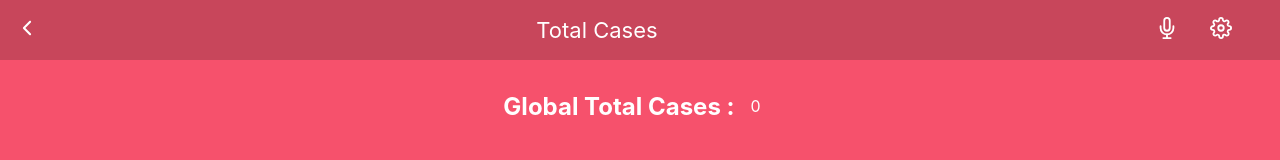
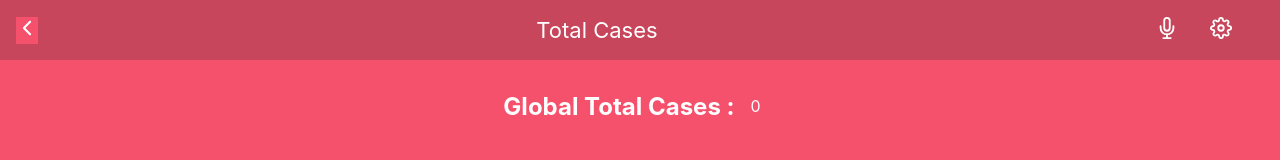
Before and after one commit to Fayob/Metrics-webapp, a React (Create React App) app: page / in a window 1280 px wide. In both pictures the pointer is over the link 27 px from the left and 30 px from the top of the page. Shown: the top 160 px of the page. Built offline with nearby package versions, Linux system fonts and the light colour scheme; no server answers.

Commit message:
Add hover effect to navbar arrow

```diff
--- a/src/pages/Navbar.css
+++ b/src/pages/Navbar.css
@@ -13,6 +13,11 @@
   margin-bottom: 1rem;
 }
 
+.arrow_back:hover {
+  background: #f6516c;
+  color: white;
+}
+
 .mic_setting {
   display: flex;
   justify-content: space-between;
```
